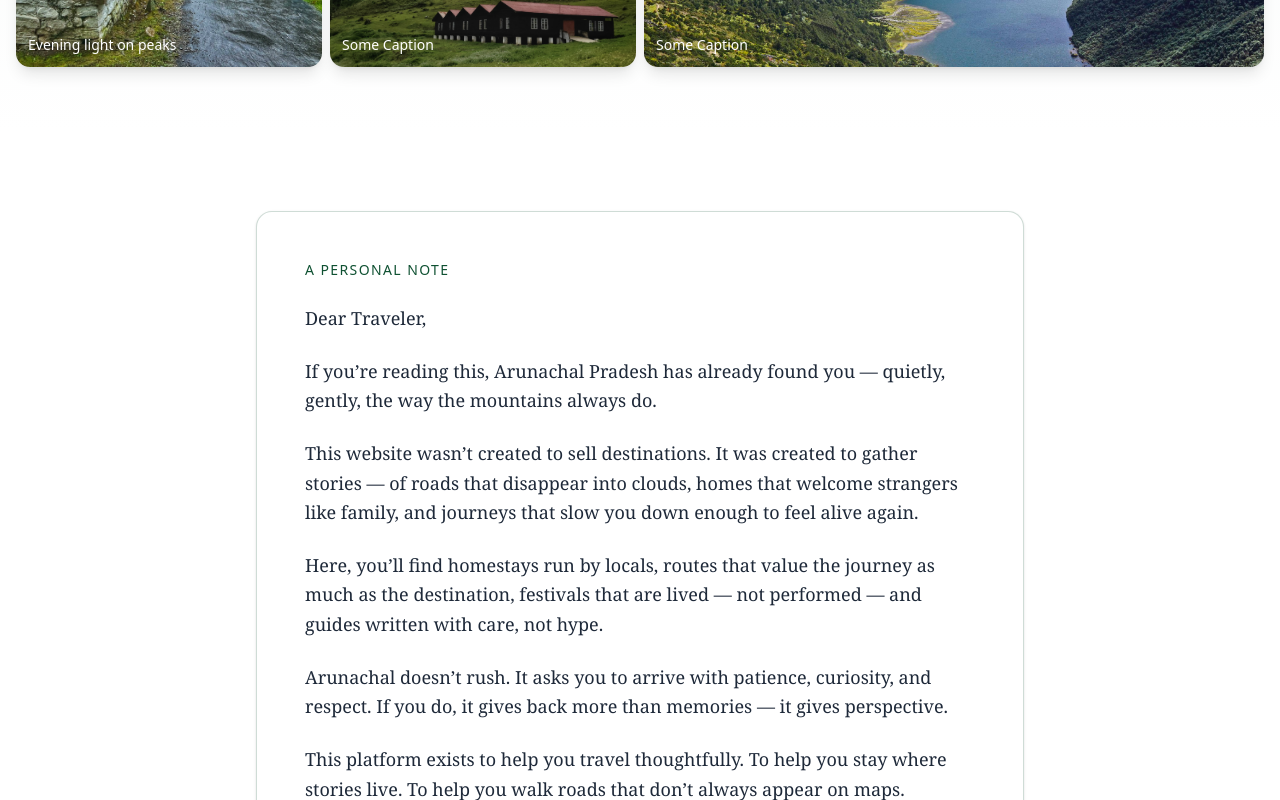
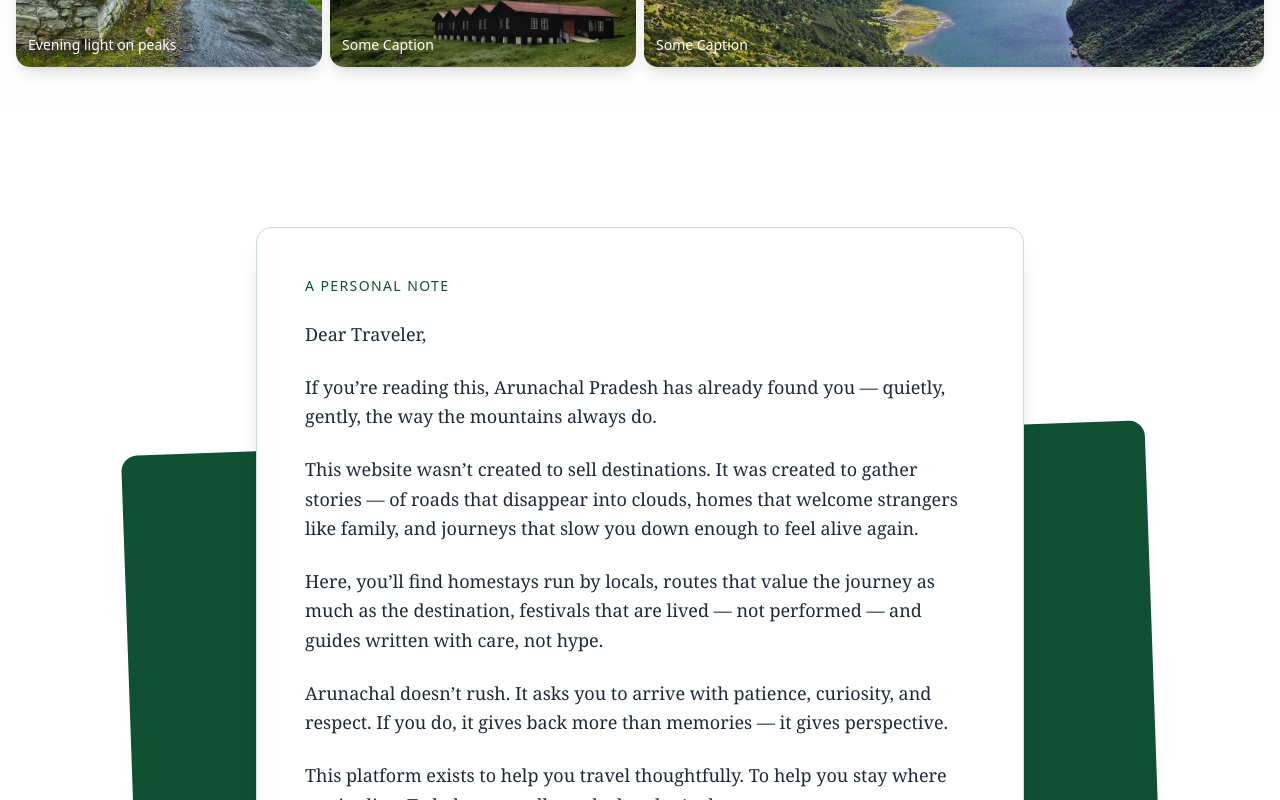
Before and after one commit to UmanandaSiddha/Drokpa-Client, a Next.js app: page / in a window 1280 px wide. Shown: the part 6340-7140 px from the top of the page. Built offline with nearby package versions, Linux system fonts and the light colour scheme; no server answers.

Commit message:
Homepage updates

```diff
--- a/components/LetterFromArunachal.tsx
+++ b/components/LetterFromArunachal.tsx
@@ -2,16 +2,19 @@ import React from "react";
 
 const LetterFromArunachal = () => {
 	return (
-		<section className="bg-white py-20 px-6">
-			<div className="mx-auto max-w-3xl">
-				{/* Letter Container */}
-				<div className="rounded-2xl border border-[#0f5132]/20 bg-white p-8 md:p-12 shadow-sm">
-					{/* Small Intro */}
+		<section className="relative bg-white py-24 px-6 overflow-hidden">
+			{/* Tilted Green Background */}
+			<div className="absolute inset-0 flex justify-center items-center -z-0">
+				<div className="w-[95%] max-w-5xl h-[420px] bg-[#0f5132] rounded-2xl transform -rotate-2" />
+			</div>
+
+			{/* Letter */}
+			<div className="relative z-10 mx-auto max-w-3xl">
+				<div className="rounded-2xl border border-[#0f5132]/20 bg-white p-8 md:p-12 shadow-xl">
 					<p className="mb-6 text-sm uppercase tracking-widest text-[#0f5132]">
 						A personal note
 					</p>
 
-					{/* Letter Content */}
 					<div className="space-y-6 font-serif text-lg leading-relaxed text-gray-800">
 						<p>Dear Traveler,</p>
 
@@ -51,7 +54,6 @@ const LetterFromArunachal = () => {
 							already in the right place.
 						</p>
 
-						{/* Signature */}
 						<div className="pt-8">
 							<p className="font-medium text-[#0f5132]">
 								With warmth,
```
